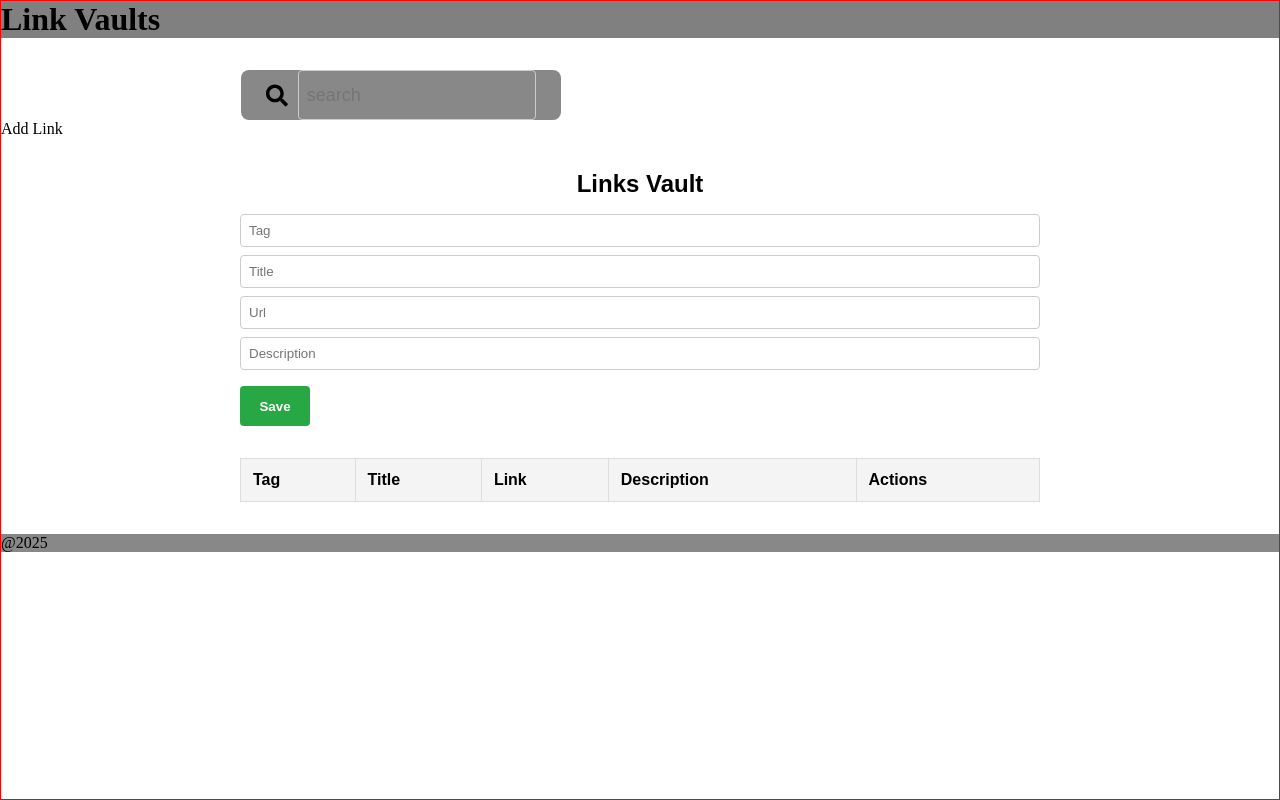
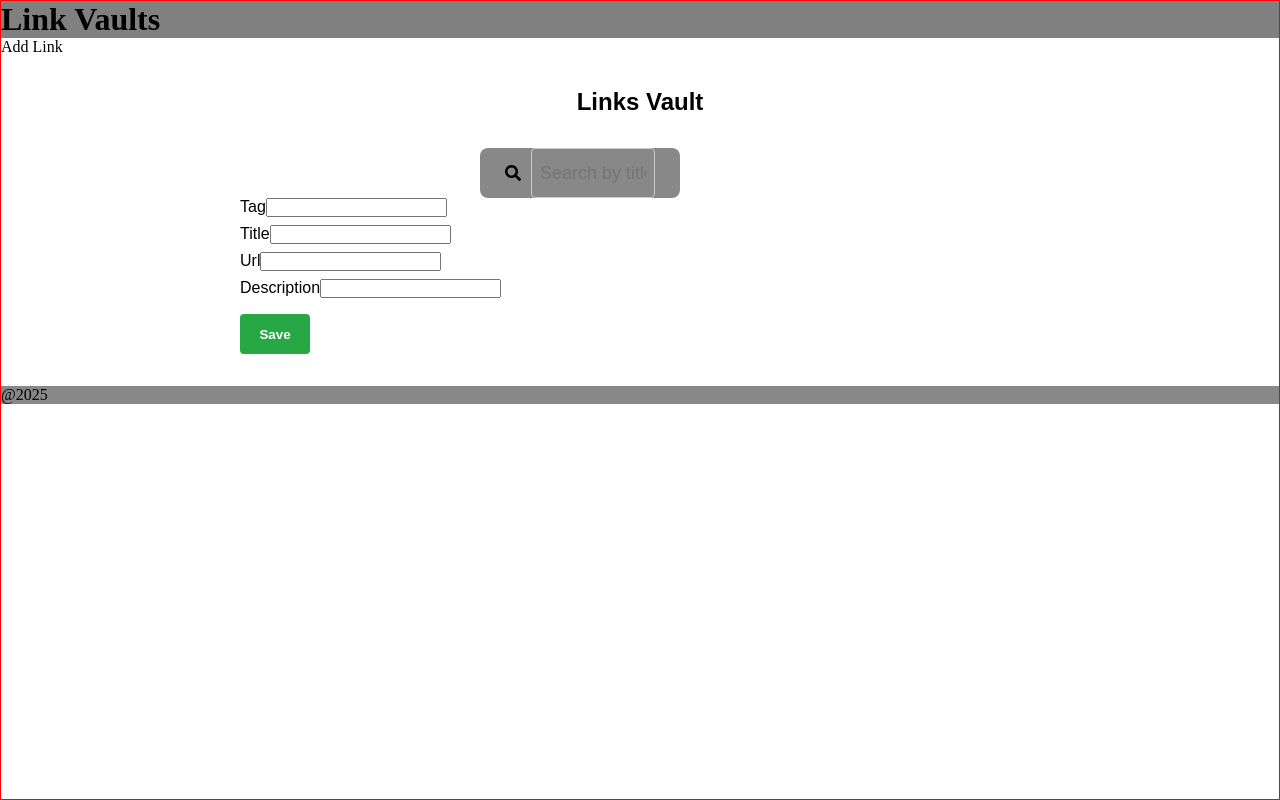
Before and after one commit to Mluleki23/Task-2-Links-Vault, a React (Vite) app: page / in a window 1280 px wide. Built offline with nearby package versions, Linux system fonts and the light colour scheme.

Commit message:
feat(search): implement working search filter for LinksTable

```diff
--- a/src/App.tsx
+++ b/src/App.tsx
@@ -21,7 +21,7 @@ function App() {
       </div>
 
       <div className="MySection">
-        <SearchBar />
+
 
         <Addlink />
         {/* <div className="input">
@@ -30,10 +30,7 @@ function App() {
           <Input text="Link" /> <br />
           <Input text="Description" /> <br />
         </div> */}
-        {/* <div className="button">
-          <Button name="Save" colours="green" />
-          <Button name="Cancel" colours="red" />
-        </div> */}
+
         <LinksTable />
       </div>
       <Footer/>
--- a/src/LinksTable.tsx
+++ b/src/LinksTable.tsx
@@ -1,5 +1,6 @@
 import React, { useState } from "react";
 import Input from "./components/Input";
+import SearchBar from "./components/SearchBar";
 
 
 interface LinkItem {
@@ -19,12 +20,14 @@ export default function LinksTable() {
     description: "",
   });
   const [editId, setEditId] = useState<number | null>(null);
+  const [searchTerm, setSearchTerm] = useState("");
 
   const handleChange = (e: React.ChangeEvent<HTMLInputElement>) => {
     setForm({ ...form, [e.target.name]: e.target.value });
   };
 
   const saveLink = () => {
+    if (!form.tag || !form.title || !form.url) return; // basic guard
     if (editId !== null) {
       setLinks((prev) =>
         prev.map((l) => (l.id === editId ? { ...l, ...form } : l))
@@ -52,9 +55,21 @@ export default function LinksTable() {
     setLinks((prev) => prev.filter((l) => l.id !== id));
   };
 
+  // filter by tag OR title OR description
+  const filteredLinks = links.filter((l) => {
+    const q = searchTerm.toLowerCase();
+    return (
+      l.title.toLowerCase().includes(q) ||
+      l.tag.toLowerCase().includes(q) ||
+      l.description.toLowerCase().includes(q)
+    );
+  });
+
   return (
     <div className="links-table-container">
       <h2>Links Vault</h2>
+
+      <SearchBar onSearch={setSearchTerm} />
 
       <div className="form-section">
         <Input text="Tag" value={form.tag} onChange={handleChange} />
@@ -70,6 +85,7 @@ export default function LinksTable() {
         </button>
       </div>
 
+      {filteredLinks.length > 0 && (
         <table className="links-table">
           <thead>
             <tr>
@@ -81,7 +97,7 @@ export default function LinksTable() {
             </tr>
           </thead>
           <tbody>
-          {links.map((link) => (
+            {filteredLinks.map((link) => (
               <tr key={link.id}>
                 <td>{link.tag}</td>
                 <td>{link.title}</td>
@@ -109,6 +125,7 @@ export default function LinksTable() {
             ))}
           </tbody>
         </table>
+      )}
     </div>
   );
 }
--- a/src/components/MainRec.tsx
+++ b/src/components/MainRec.tsx
@@ -1,6 +1,6 @@
 import React from 'react'
 
-import SearchBar from './SearchBar';
+
 
 export default function MainRec() {
   return (
--- a/src/components/SearchBar.tsx
+++ b/src/components/SearchBar.tsx
@@ -1,12 +1,20 @@
+import React from "react";
 import { FaSearch } from "react-icons/fa";
-interface SearchBar {
-  img: string;
-  name: string;
+
+interface Props {
+  onSearch: (value: string) => void;
 }
-export default function SearchBar() {
+
+export default function SearchBar({ onSearch }: Props) {
   return (
     <div className="searchbutton">
-      <FaSearch size="25px" /> <input type="text" id="search" placeholder="search" />
+      <FaSearch size="20px" />
+      <input
+        type="text"
+        id="search"
+        placeholder="Search by title or tag..."
+        onChange={(e) => onSearch(e.target.value)}
+      />
     </div>
   );
 }
--- a/src/components/input.tsx
+++ b/src/components/input.tsx
@@ -8,11 +8,10 @@ interface Props {
 
 export default function Input({ text, value, onChange }: Props) {
   return (
-    <div>
+    <div className="input-field">
+      <label>{text}</label>
       <input
-        type="text"
-        name={text.toLowerCase()}
-        placeholder={text}
+        name={text.toLowerCase()} // ✅ IMPORTANT
         value={value}
         onChange={onChange}
       />
```
Lines whose indentation alone changed are shown as unchanged.
